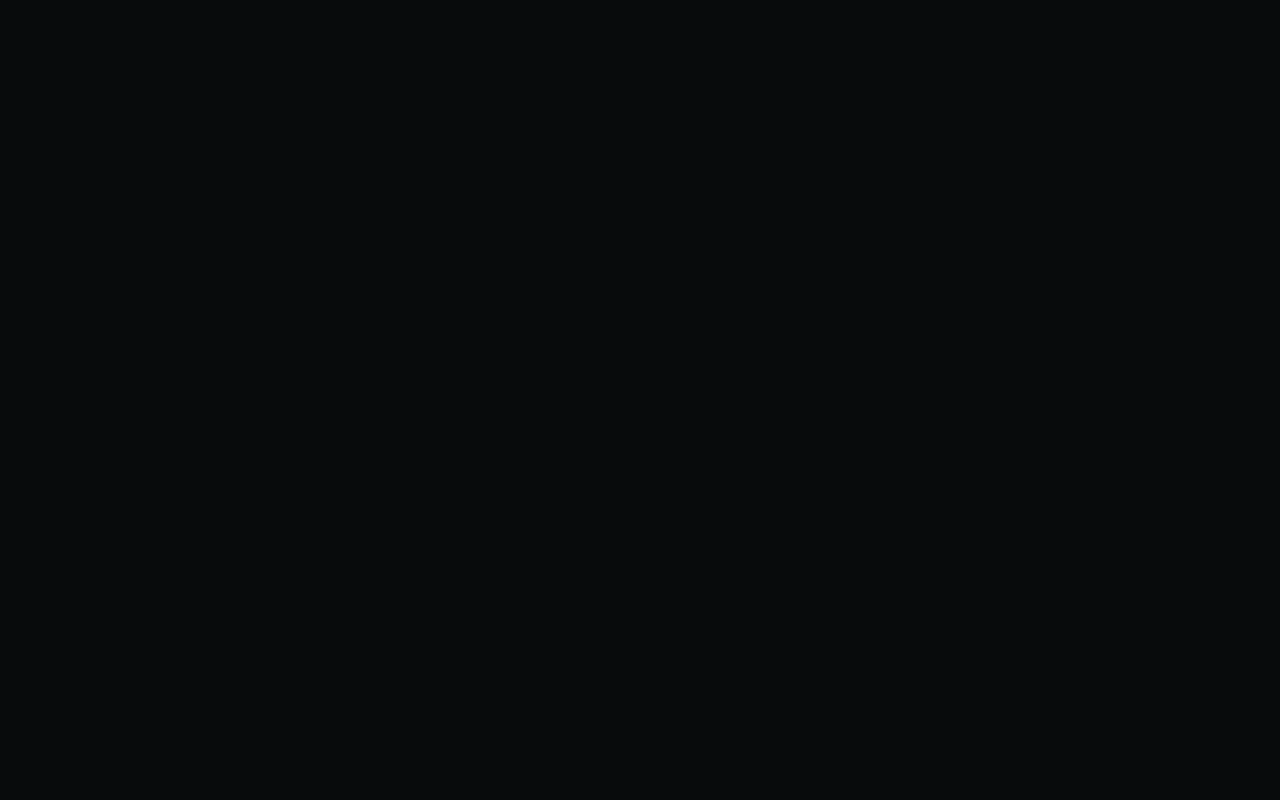
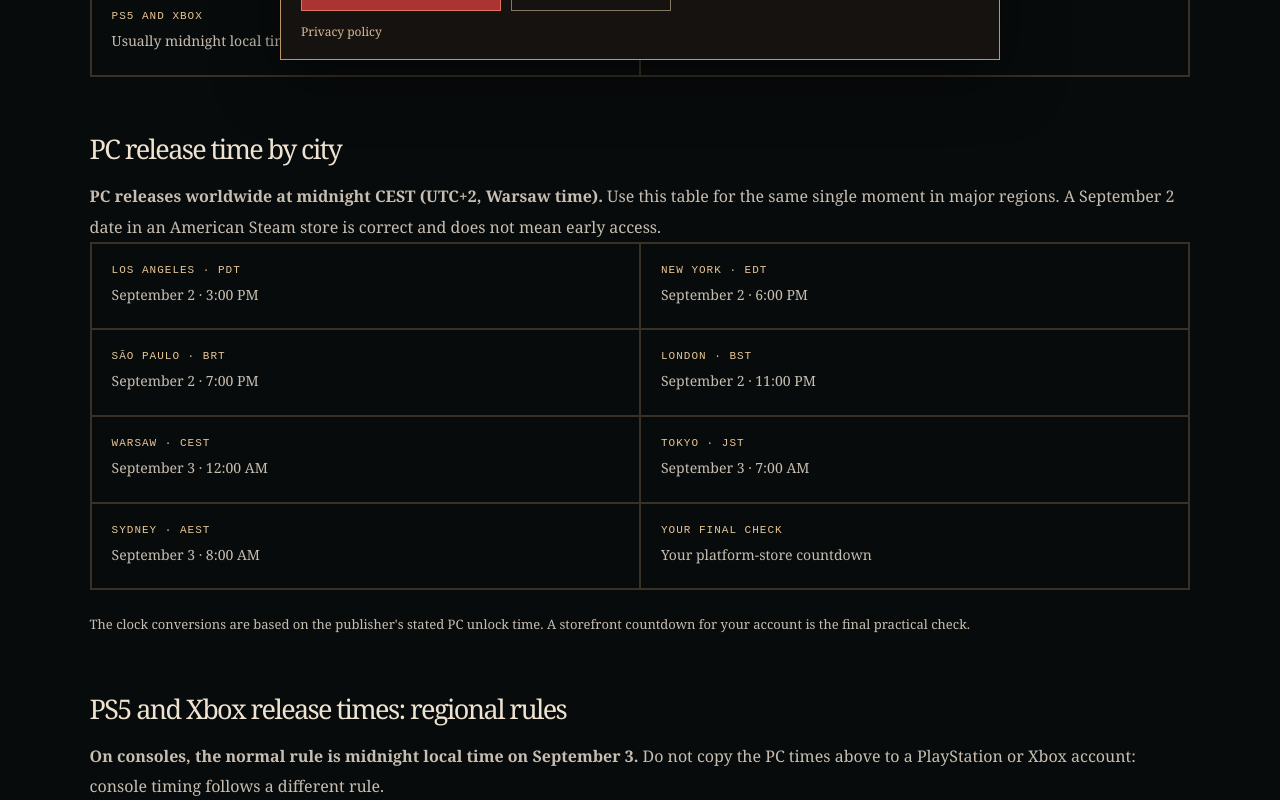
Before and after one commit to wencun/dawnwalker.cc, a Next.js app: page /release-times in a window 1280 px wide. Before the commit this address had no page. Shown: the part 720-1520 px from the top of the page. Before the commit the page ends 800 px from the top, so only its background shows below. Built offline with nearby package versions, Linux system fonts and the light colour scheme.

Commit message:
Optimize release times search landing page

```diff
--- a/app/guide-page.tsx
+++ b/app/guide-page.tsx
@@ -11,8 +11,9 @@ export function guideMetadata(title: string, description: string, path: string,
     twitter: { card: "summary_large_image", title, description, images: ["/og.png"] },
   };
 }
-export function GuidePage({ eyebrow, title, dek, checked, sections, sources, polishPath = "/pl" }: { eyebrow: string; title: string; dek: string; checked: string; sections: GuideSection[]; sources: { label: string; href: string }[]; polishPath?: string }) {
+export function GuidePage({ eyebrow, title, dek, checked, sections, sources, polishPath = "/pl", faqs }: { eyebrow: string; title: string; dek: string; checked: string; sections: GuideSection[]; sources: { label: string; href: string }[]; polishPath?: string; faqs?: { question: string; answer: string }[] }) {
   const schema = { "@context": "https://schema.org", "@type": "Article", headline: title, description: dek, dateModified: checked, author: { "@type": "Organization", name: "Dawnwalker Guide" } };
+  const faqSchema = faqs?.length ? { "@context": "https://schema.org", "@type": "FAQPage", mainEntity: faqs.map(({ question, answer }) => ({ "@type": "Question", name: question, acceptedAnswer: { "@type": "Answer", text: answer } })) } : undefined;
   const middleIndex = Math.max(0, Math.ceil(sections.length / 2) - 1);
-  return <main className="doc-shell"><article className="doc"><p className="eyebrow">{eyebrow}</p><h1>{title}</h1><p className="doc-dek">{dek}</p><p className="checked">Last checked: {checked} · <span>Facts and sources are updated when they change.</span></p>{sections.map((section, index) => <Fragment key={section.title}><section><h2>{section.title}</h2>{section.body}</section>{index === middleIndex && <MiddleAd />}</Fragment>)}<section><h2>Sources</h2><ul className="sources">{sources.map((source) => <li key={source.href}><a href={source.href} target="_blank" rel="noreferrer">{source.label} ↗</a></li>)}</ul></section></article><footer><a className="brand" href="/">Dawnwalker <span>Guide</span></a><p>Unofficial fan guide. <a href="/privacy">Privacy</a> · <a href="https://github.com/wencun/dawnwalker.cc/issues" target="_blank" rel="noreferrer">Corrections & feedback</a></p></footer><script type="application/ld+json" dangerouslySetInnerHTML={{ __html: JSON.stringify(schema) }} /></main>;
+  return <main className="doc-shell"><article className="doc"><p className="eyebrow">{eyebrow}</p><h1>{title}</h1><p className="doc-dek">{dek}</p><p className="checked">Last checked: {checked} · <span>Facts and sources are updated when they change.</span></p>{sections.map((section, index) => <Fragment key={section.title}><section><h2>{section.title}</h2>{section.body}</section>{index === middleIndex && <MiddleAd />}</Fragment>)}<section><h2>Sources</h2><ul className="sources">{sources.map((source) => <li key={source.href}><a href={source.href} target="_blank" rel="noreferrer">{source.label} ↗</a></li>)}</ul></section></article><footer><a className="brand" href="/">Dawnwalker <span>Guide</span></a><p>Unofficial fan guide. <a href="/privacy">Privacy</a> · <a href="https://github.com/wencun/dawnwalker.cc/issues" target="_blank" rel="noreferrer">Corrections & feedback</a></p></footer><script type="application/ld+json" dangerouslySetInnerHTML={{ __html: JSON.stringify(schema) }} />{faqSchema && <script type="application/ld+json" dangerouslySetInnerHTML={{ __html: JSON.stringify(faqSchema) }} />}</main>;
 }
--- a/app/release-date/page.tsx
+++ b/app/release-date/page.tsx
@@ -22,7 +22,7 @@ export default function Page() {
     ]}
     sections={[
       { title: "Release at a glance", body: <div className="fact-grid"><p><b>Date</b>September 3, 2026</p><p><b>Platforms</b>PC, PS5, Xbox Series X|S</p><p><b>Developer</b>Rebel Wolves</p><p><b>Genre</b>Open-world dark fantasy action RPG</p></div> },
-      { title: "PC unlock: one global moment, not early access", body: <><p><b>PC unlocks at midnight CEST (UTC+2, Warsaw time).</b> This is one simultaneous release moment worldwide. Because it is September 2 in the Americas at that moment, Steam can correctly show September 2 there. That does not mean an American store has early access.</p><div className="fact-grid"><p><b>Los Angeles (PDT)</b>September 2 · 3:00 PM</p><p><b>New York (EDT)</b>September 2 · 6:00 PM</p><p><b>São Paulo (BRT)</b>September 2 · 7:00 PM</p><p><b>London (BST)</b>September 2 · 11:00 PM</p><p><b>Warsaw (CEST)</b>September 3 · 12:00 AM</p><p><b>Tokyo (JST)</b>September 3 · 7:00 AM</p><p><b>Sydney (AEST)</b>September 3 · 8:00 AM</p></div><p className="note">These are conversions of the publisher&apos;s stated PC unlock time for September 3, 2026. Store countdowns for your account are the final practical check.</p></> },
+      { title: "PC unlock: one global moment, not early access", body: <><p><b>PC unlocks at midnight CEST (UTC+2, Warsaw time).</b> This is one simultaneous release moment worldwide. Because it is September 2 in the Americas at that moment, Steam can correctly show September 2 there. That does not mean an American store has early access.</p><div className="fact-grid"><p><b>Los Angeles (PDT)</b>September 2 · 3:00 PM</p><p><b>New York (EDT)</b>September 2 · 6:00 PM</p><p><b>São Paulo (BRT)</b>September 2 · 7:00 PM</p><p><b>London (BST)</b>September 2 · 11:00 PM</p><p><b>Warsaw (CEST)</b>September 3 · 12:00 AM</p><p><b>Tokyo (JST)</b>September 3 · 7:00 AM</p><p><b>Sydney (AEST)</b>September 3 · 8:00 AM</p></div><p className="note">These are conversions of the publisher&apos;s stated PC unlock time for September 3, 2026. Store countdowns for your account are the final practical check. For platform-specific rules and the full city table, use the <a href="/release-times">The Blood of Dawnwalker release times guide</a>.</p></> },
       { title: "Console unlock: the important regional exceptions", body: <><p><b>Consoles generally unlock at midnight local time.</b> The publisher lists two exceptions:</p><ul><li><b>North and South America:</b> midnight EDT (UTC−4, New York time), rather than each location&apos;s local midnight.</li><li><b>Australia, Indonesia and other countries with multiple time zones:</b> midnight in the country&apos;s capital-city time zone.</li></ul><p>The official announcement does not publish an exhaustive city-by-city console table. Do not infer a console unlock from the PC time above; check your PlayStation or Xbox storefront countdown for your account region.</p></> },
       { title: "Preload and early-access status", body: <p>The publisher&apos;s release-timing notice confirms the unlock rules above, but it does not give a downloadable-size or universal preload schedule. It also does not list early access for Standard, Eclipse, Day One or Collector&apos;s Edition. Re-check your own platform store close to launch, because store-specific preload availability can change. Playing on PC? Use the <a href="/can-i-run">official PC requirements and PC specs checker</a> before preload starts.</p> },
       { title: "Waiting for reviews before buying?", body: <p>The reported review-embargo schedule is separate from the game&apos;s unlock time. See the <a href="/review-embargo">review embargo guide</a> for the currently reported date, local conversions and the distinction between a preview and a final review.</p> },
--- a/app/release-times/page.tsx
+++ b/app/release-times/page.tsx
@@ -1,5 +1,38 @@
-import { redirect } from "next/navigation";
+import { GuidePage, guideMetadata } from "../guide-page";
+
+export const metadata = guideMetadata(
+  "The Blood of Dawnwalker Release Times: PC, PS5 & Xbox by Region",
+  "The Blood of Dawnwalker release times for PC, PS5 and Xbox: exact PC conversions, console-region rules, why Steam can show September 2, and confirmed preload status.",
+  "/release-times",
+  ["The Blood of Dawnwalker release times", "Blood of Dawnwalker release time", "Blood of Dawnwalker PC release time", "The Blood of Dawnwalker PS5 release time", "Why does Steam show September 2"],
+  "/pl/release-date"
+);
 
 export default function ReleaseTimesPage() {
-  redirect("/release-date");
+  return <GuidePage
+    eyebrow="RELEASE TIMES · PC, PLAYSTATION & XBOX"
+    title="The Blood of Dawnwalker release times: PC, PS5 and Xbox"
+    dek="PC unlocks at one global moment. Consoles generally unlock at local midnight, with important regional exceptions. Find your platform and city below—without mistaking a September 2 store date for early access."
+    checked="August 30, 2026"
+    sources={[
+      { label: "Official community — global release timings", href: "https://www.reddit.com/r/DawnwalkerOfficial/comments/1vxyko5/dawnwalker_global_release_timings_are_here/" },
+      { label: "Bandai Namco Europe — release announcement", href: "https://en.bandainamcoent.eu/dawnwalker/news/the-blood-of-dawnwalker-will-launch-september-3-rebel-wolves-revealed-key-details" },
+      { label: "PlayStation Store — game page", href: "https://www.playstation.com/en-us/games/the-blood-of-dawnwalker/" },
+      { label: "Xbox — game page", href: "https://www.xbox.com/en-US/games/the-blood-of-dawnwalker" },
+    ]}
+    faqs={[
+      { question: "What time does The Blood of Dawnwalker release on PC?", answer: "PC unlocks at midnight CEST (UTC+2, Warsaw time) on September 3, 2026. That is one simultaneous moment worldwide." },
+      { question: "Why does Steam show September 2 for The Blood of Dawnwalker?", answer: "At the PC's simultaneous CEST unlock moment it is still September 2 in parts of the Americas. It is a time-zone conversion, not early access." },
+      { question: "What time does The Blood of Dawnwalker unlock on PS5 and Xbox?", answer: "Consoles generally unlock at midnight local time. North and South America use midnight EDT, while countries with multiple time zones use the capital-city time zone." },
+      { question: "Is there confirmed preload or early access?", answer: "The publisher's release-timing notice confirms unlock rules but does not publish one universal preload schedule or list early access for the editions. Check your own storefront near launch." },
+    ]}
+    sections={[
+      { title: "Quick answer: release date and unlock rule", body: <div className="fact-grid"><p><b>Release date</b>September 3, 2026</p><p><b>PC</b>Midnight CEST (UTC+2) · one global moment</p><p><b>PS5 and Xbox</b>Usually midnight local time</p><p><b>Key exception</b>Americas consoles unlock at midnight EDT</p></div> },
+      { title: "PC release time by city", body: <><p><b>PC releases worldwide at midnight CEST (UTC+2, Warsaw time).</b> Use this table for the same single moment in major regions. A September 2 date in an American Steam store is correct and does not mean early access.</p><div className="fact-grid"><p><b>Los Angeles · PDT</b>September 2 · 3:00 PM</p><p><b>New York · EDT</b>September 2 · 6:00 PM</p><p><b>São Paulo · BRT</b>September 2 · 7:00 PM</p><p><b>London · BST</b>September 2 · 11:00 PM</p><p><b>Warsaw · CEST</b>September 3 · 12:00 AM</p><p><b>Tokyo · JST</b>September 3 · 7:00 AM</p><p><b>Sydney · AEST</b>September 3 · 8:00 AM</p><p><b>Your final check</b>Your platform-store countdown</p></div><p className="note">The clock conversions are based on the publisher&apos;s stated PC unlock time. A storefront countdown for your account is the final practical check.</p></> },
+      { title: "PS5 and Xbox release times: regional rules", body: <><p><b>On consoles, the normal rule is midnight local time on September 3.</b> Do not copy the PC times above to a PlayStation or Xbox account: console timing follows a different rule.</p><ul><li><b>North and South America:</b> midnight EDT (UTC−4, New York time), rather than every city&apos;s own midnight.</li><li><b>Australia, Indonesia and other multi-time-zone countries:</b> midnight in the country&apos;s capital-city time zone.</li><li><b>Everywhere else:</b> midnight local time, subject to the platform storefront for your account.</li></ul></> },
+      { title: "Preload, early access and review timing", body: <><p>The official timing notice confirms when the game unlocks, but does <b>not</b> publish one universal preload schedule or list early access for Standard, Eclipse, Day One or Collector&apos;s Edition. Treat third-party preload claims as unconfirmed until they appear in your own store.</p><p>Review timing is a separate question from the unlock time. If you are waiting for reviews, see the <a href="/review-embargo">review-embargo guide</a>. Before download day, use the <a href="/can-i-run">PC requirements checker</a> to verify your system.</p></> },
+      { title: "What to do when your countdown looks wrong", body: <ol><li>Confirm whether you are viewing a PC, PlayStation or Xbox store page.</li><li>Check the account store region—not only the device clock.</li><li>For PC, compare the displayed time against midnight CEST rather than the local calendar date.</li><li>For consoles in the Americas, use midnight EDT as the published exception.</li><li>If the title is still locked after the displayed time, restart the store/client and check for a launch-day update before reporting an issue.</li></ol> },
+      { title: "Need the date rather than a time-zone conversion?", body: <p>Use the <a href="/release-date">release date guide</a> for the platform list, edition context and the confirmed September 3 date. This page is specifically for the independent search intent behind “The Blood of Dawnwalker release times” and “Blood of Dawnwalker release time.”</p> },
+    ]}
+  />;
 }
```
Also changed, not shown: 1 other file (tests, documents, lock files or other folders).
